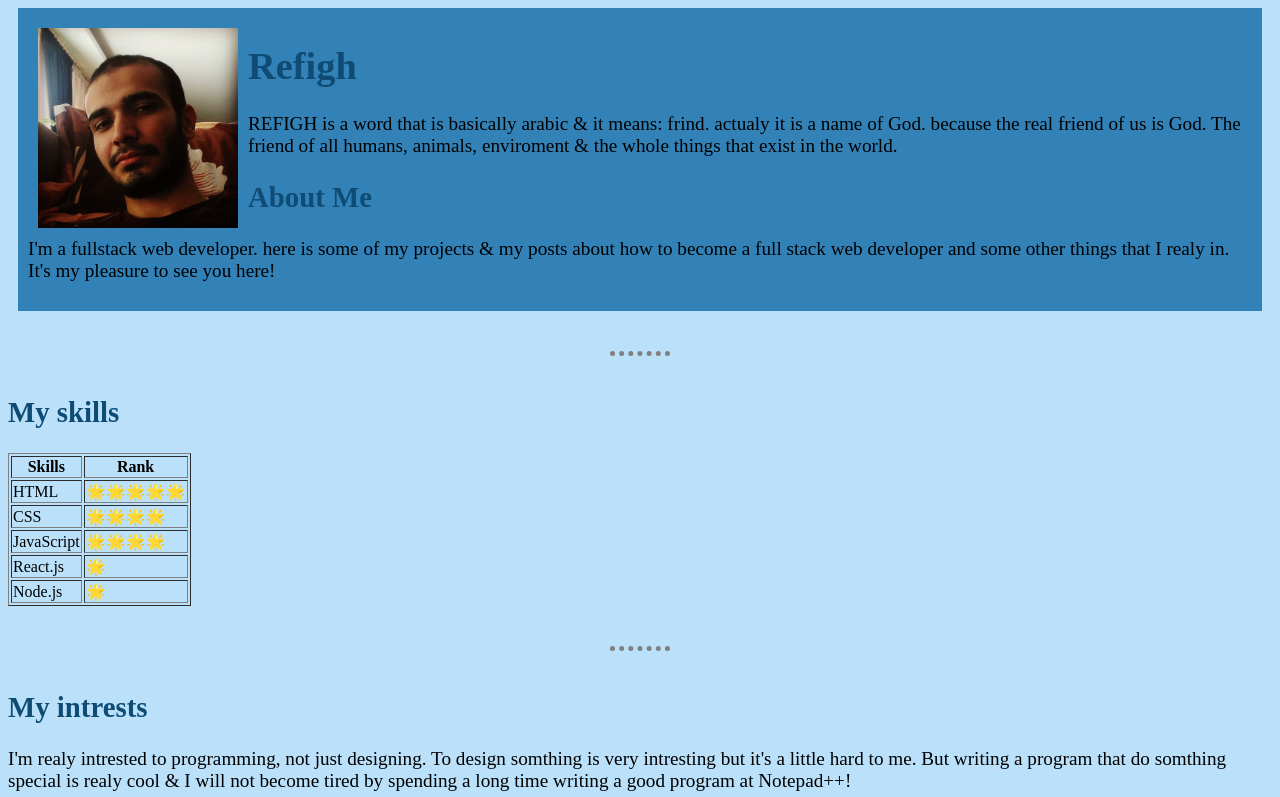
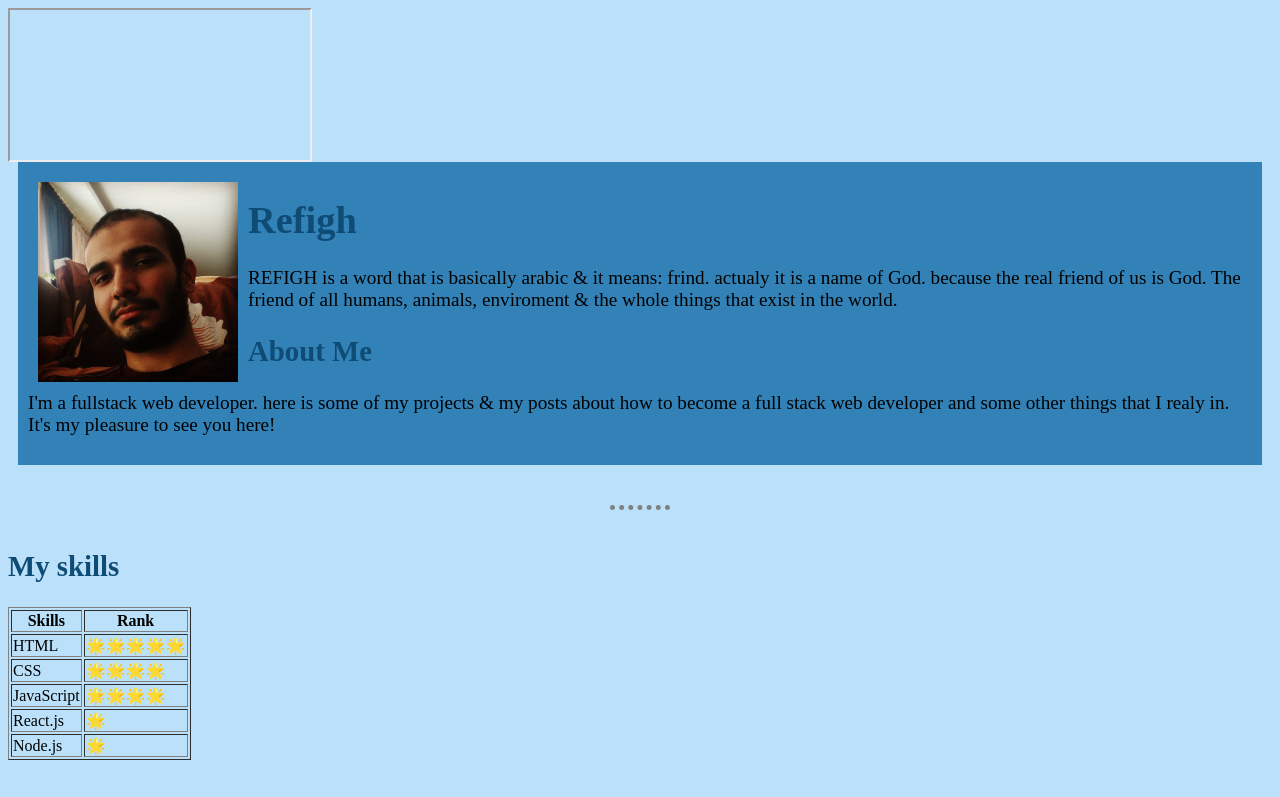
Before and after one commit to refigh97/refigh97.ir, a plain HTML site: page index.html in a window 1280 px wide. Shown: the top 797 px of the page. Drawn offline with Linux system fonts and the light colour scheme.

Commit message:
Update index.html

```diff
--- a/index.html
+++ b/index.html
@@ -8,6 +8,10 @@
 	</head>
 
 	<body>
+		<iframe>
+		width="420" height="315"
+		src="https://www.youtube.com/embed/tgbNymZ7vqY">
+		</iframe>
 		<div class="header">
 			<img src="pictures/AliRezazadeh.png"
 					alt="Ali Rezazadeh profile picture" title="AliRezazadeh"
```
